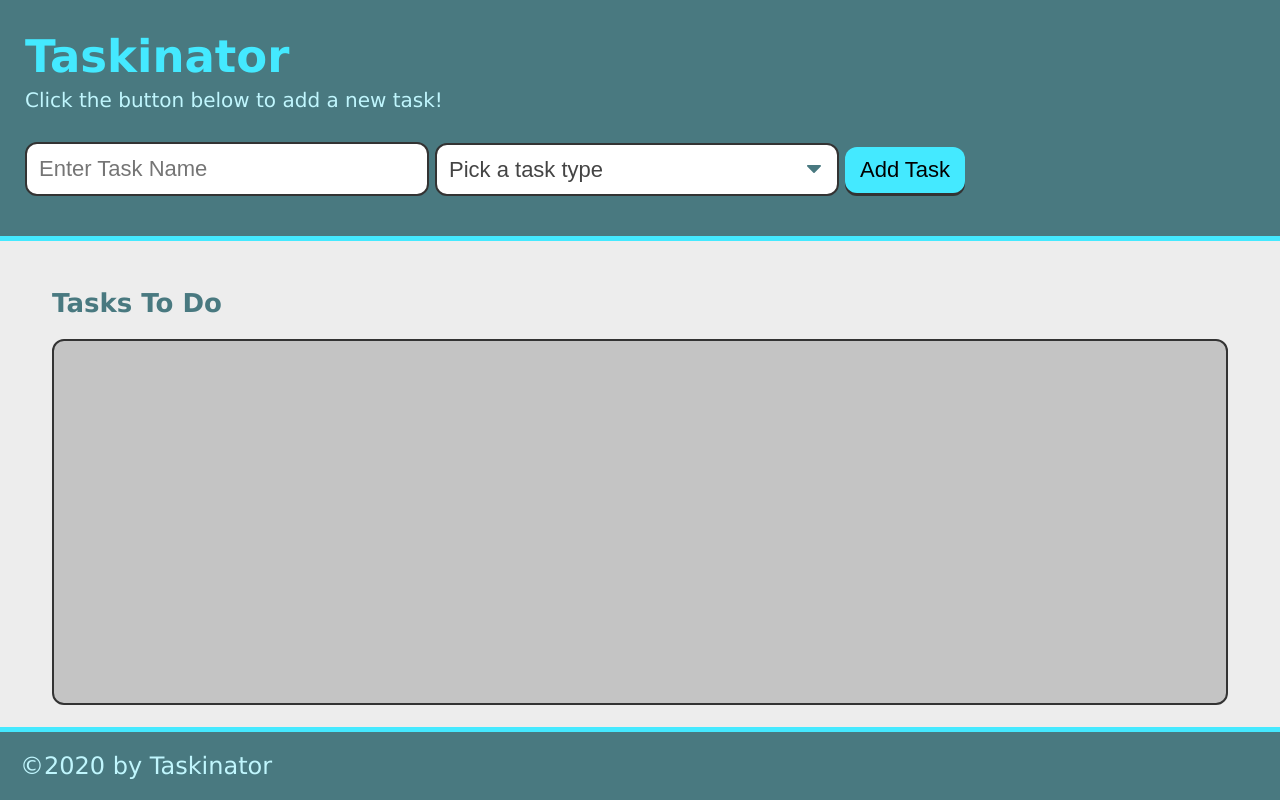
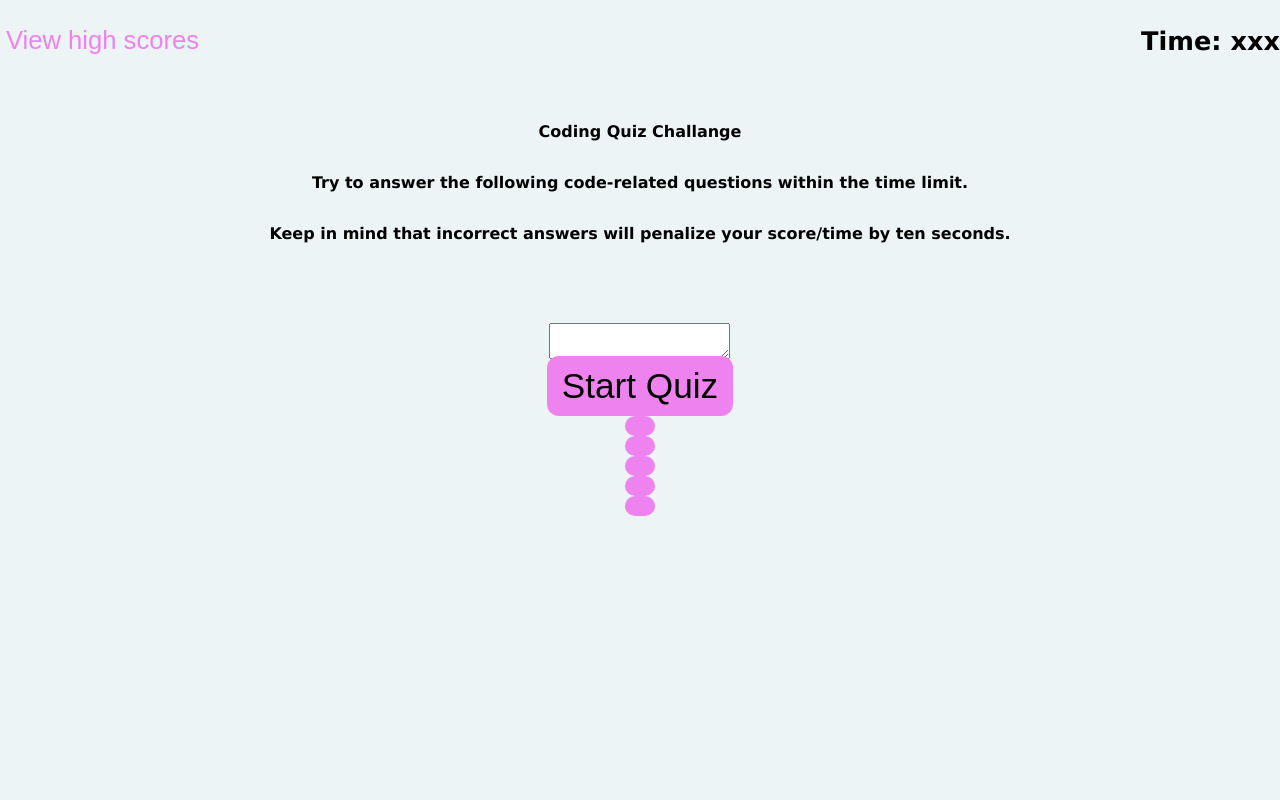
Before and after one commit to AM0726Github/-full-stack-web-Quiz, a plain HTML site: page index.html in a window 1280 px wide. Drawn offline with Linux system fonts and the light colour scheme.

Commit message:
changing page structure like mockup

```diff
--- a/assets/css/style.css
+++ b/assets/css/style.css
@@ -3,48 +3,129 @@
 }
 
 :root {
-  --primary: #44e9ff;
-  --secondary: #497980;
-  --tertiary: rgb(192, 246, 253);
-  --grey: #333;
-  font-size: 62.5%;
+  --primary: violet;
+  --secondary: #8c3792;
+  --tertiary: rgb(236, 244, 245);
+  --black: black;
 }
 
 body {
-  background: #ededed;
-  color: var(--grey);
+  background: var(--tertiary);
+  font-family: Verdana, Geneva, Tahoma, sans-serif;
+  font-weight: bolder;
+  color: var(--black);
   margin: 0;
   padding: 0;
   display: flex;
   min-height: 100vh;
   flex-direction: column;
+
+}
+
+header {
+  /* Flex container,flex with space between and wrap */
+  display: flex;
+  justify-content: space-between;
+  flex-wrap: wrap;
+  align-items: center;
+  list-style: none;
+  margin: 0;
   font-family: Verdana, Geneva, Tahoma, sans-serif;
 }
 
-header {
-  background: var(--secondary);
-  padding: 30px 25px;
-  border-bottom: 5px solid var(--primary);
+.btn-Header {
+  background-color: var(--tertiary);
+  border-radius: 10px;
+  text-decoration: none;
+  border: 0;
+  font-size: 2vw;
+  /* Remove border around button */
+  outline: 0;
+  color: var(--primary);
+}
+
+.btn-Header:hover {
+  color: var(--secondary);
+
 }
 
 header p {
-  color: var(--tertiary);
-  margin: 5px 0 20px;
-  font-size: 2rem;
+  color: var(--black);
+  font-size: 2vw;
 }
 
-p,
-li {
-  font-size: 1.6rem;
+main {
+  font-family: Verdana, Geneva, Tahoma, sans-serif;
 }
 
-form {
+.page-content {
   display: flex;
-  align-items: flex-end;
+  flex-direction: column;
   flex-wrap: wrap;
+  margin: 25px auto;
 }
 
-form input {
+.Quiz-wrapper {
+  display: flex;
+  flex-wrap: wrap;
+  flex-direction: column;
+}
+
+#Container {
+  display: flex;
+  flex-wrap: wrap;
+  align-items: center;
+  flex-direction: column;
+  justify-content: center;
+  justify-content: space-between;
+}
+
+.btn-quiz {
+  outline: none;
+  border: none;
+  display: inline-block;
+  padding: 10px 15px;
+  background: var(--primary);
+  font-size: 2.2rem;
+  border-radius: 12px;
+  position: relative;
+  top: -3px;
+  box-shadow: 0 3px var(--grey);
+}
+
+.btn-quiz:hover {
+  box-shadow: 0 2px var(--grey);
+  top: -2px;
+}
+.btn-quiz:active {
+  box-shadow: 0 0px var(--grey);
+  top: 0;
+}
+
+
+
+.edit-btn,
+.delete-btn {
+  font-size: 1.4rem;
+  padding: 5px 7px;
+  margin: 3px;
+  background: var(--secondary);
+  color: #fff;
+}
+
+
+
+
+
+
+
+
+
+
+
+
+
+/* form input {
   outline: none;
   border: none;
   padding: 12px;
@@ -52,21 +133,13 @@ form input {
   font-size: 2.2rem;
   border: 2px solid var(--grey);
   border-radius: 12px;
-}
+} */
 
-form .form-group {
+/* form .form-group {
   margin: 10px 6px 10px 0;
   flex: 1;
-}
+} */
 
-footer {
-  width: 100%;
-  background: var(--secondary);
-  color: var(--tertiary);
-  font-size: 2.4rem;
-  padding: 20px;
-  border-top: 5px solid var(--primary);
-}
 
 .page-title {
   color: var(--primary);
@@ -75,19 +148,6 @@ footer {
   font-size: 4.5rem;
 }
 
-.page-content {
-  flex: 1;
-  display: flex;
-  flex-wrap: wrap;
-  justify-content: center;
-  margin: 25px auto;
-  width: 95%;
-}
-
-.task-list-wrapper {
-  flex: 1;
-  margin: 0 20px 20px;
-}
 
 .list-title {
   color: var(--secondary);
@@ -134,36 +194,6 @@ footer {
   flex: 1;
 }
 
-.btn {
-  outline: none;
-  border: none;
-  display: inline-block;
-  padding: 10px 15px;
-  background: var(--primary);
-  font-size: 2.2rem;
-  border-radius: 12px;
-  position: relative;
-  top: -3px;
-  box-shadow: 0 3px var(--grey);
-}
-
-.btn:hover {
-  box-shadow: 0 2px var(--grey);
-  top: -2px;
-}
-.btn:active {
-  box-shadow: 0 0px var(--grey);
-  top: 0;
-}
-
-.edit-btn,
-.delete-btn {
-  font-size: 1.4rem;
-  padding: 5px 7px;
-  margin: 3px;
-  background: var(--secondary);
-  color: #fff;
-}
 
 .select-dropdown,
 .select-status {
--- a/index.html
+++ b/index.html
@@ -5,43 +5,48 @@
     <meta charset="UTF-8">
     <meta name="viewport" content="width=device-width, initial-scale=1.0">
     <meta http-equiv="X-UA-Compatible" content="ie=edge">
-    <title>Taskinator</title>
+    <title>Full-stack-Web-Quiz</title>
     <link rel="stylesheet" href="./assets/css/style.css">
 </head>
 
 <body>
     <header>
-        <!-- adding header elements -->
-        <h1 class="page-title">Taskinator</h1>
-        <p>Click the button below to add a new task!</p>
-        <form id="task-form">
+        <!-- header elements by start -->
+        <div>
+            <button class="btn-Header" id="view-high-scores">View high scores</button>
+        </div>
+        <div>
+            <p>Time: <span id="timeLeft">xxx</span></p>
+        </div>
+    </header>
 
-            <div class="form-group">
-                <input type="text" name="task-name" class="text-input" placeholder="Enter Task Name" />
+    <main class="page-content">
+        <!-- main content elements by start -->
+        <section class="Quiz-wrapper">
+            <div id="Container">
+
+
+                <p id="questionDisplay">Coding Quiz Challange</p>
+                <p id="explanation-paragraph">Try to answer the following code-related questions within the time limit.</p>
+                <p id="explanation-paragraph">Keep in mind that incorrect answers will penalize your score/time by ten seconds.</p>
+
+                <p id="finalScoreDisplay"></p>
+                <p id="enterInitials"></p>
+                <textarea id=enterInitialsTextArea></textarea>
+                <button class="btn-quiz" id="start-quiz">Start Quiz</button>
+                <button class="btn-quiz" id="answer1"></button>
+                <button class="btn-quiz" id="answer2"></button>
+                <button class="btn-quiz" id="answer3"></button>
+                <button class="btn-quiz" id="answer4"></button>
+                <button class="btn-quiz" id="submitScore"></button>
+
             </div>
-            <div class="form-group">
-                <select name="task-type" class="select-dropdown">
-                  <option value="" disabled selected>Pick a task type</option>
-                  <option value="Print">Print</option>
-                  <option value="Web">Web</option>
-                  <option value="Mobile">Mobile</option>
-                </select>
+            <div id="answerCorrectWrongGrid"></div>
+            <p id=answerCorrectWrong></p>
             </div>
-            <div class="form-group">
-                <button class="btn" id="save-task" type="submit">Add Task</button>
-            </div>
-
-        </form>
-    </header>
-    <main class="page-content">
-        <section class="task-list-wrapper">
-            <h2 class="list-title">Tasks To Do</h2>
-            <ul class="task-list" id="tasks-to-do"></ul>
         </section>
     </main>
-    <footer>
-        &copy;2020 by Taskinator
-    </footer>
+
     <script src="./assets/js/script.js"></script>
 </body>
 </html>
```
